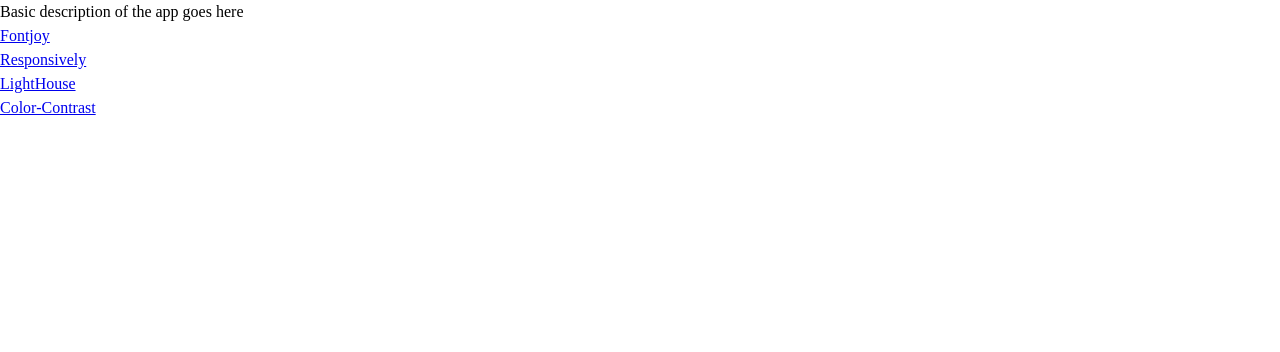
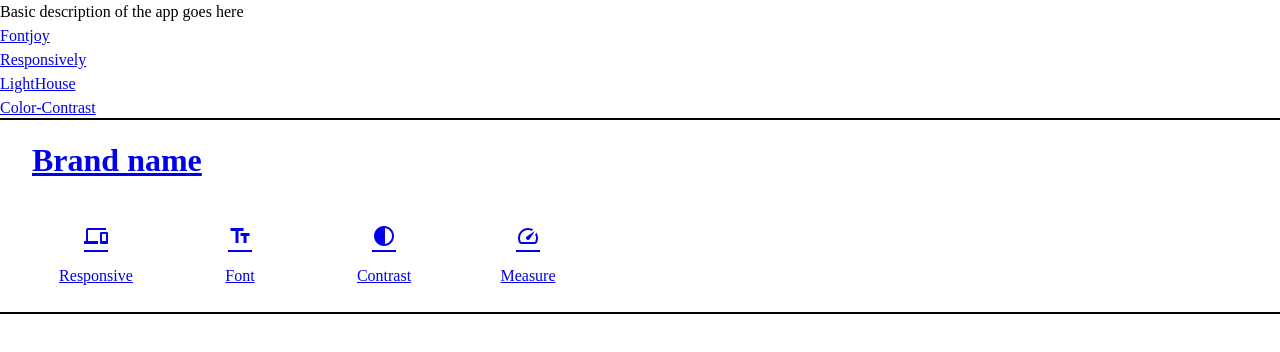
Before and after one commit to coldpigli/hack-neog, a React (Create React App) app: page / in a window 1280 px wide. Shown: the top 352 px of the page. Built offline with nearby package versions, Linux system fonts and the light colour scheme; a web font is replaced by a local one.

Commit message:
Feat : Added Header

```diff
--- a/src/App.js
+++ b/src/App.js
@@ -1,3 +1,4 @@
+import { Header } from "components";
 import RoutingConfigs from "configs";
 import { Toaster } from "react-hot-toast";
 import "./App.css";
@@ -7,6 +8,7 @@
     <div className="App">
       <RoutingConfigs />
       <Toaster />
+      <Header />
     </div>
   );
 }
--- /dev/null
+++ b/src/components/Header/Header.jsx
@@ -0,0 +1,45 @@
+import React from "react";
+import styles from "./Header.module.css";
+import { Link, NavLink } from "react-router-dom";
+
+export default function Header() {
+  return (
+    <div className={styles.header}>
+      <div className={styles.header_hero}>
+        <Link to="/">
+          <h1>Brand name</h1>
+        </Link>
+      </div>
+
+      <div className={styles.navbar}>
+        <NavLink to="/responsively">
+          <div className={styles.navItem}>
+            <span className="material-icons">devices</span>
+            <p>Responsive</p>
+          </div>
+        </NavLink>
+
+        <NavLink to="/fontjoy">
+          <div className={styles.navItem}>
+            <span className="material-icons">text_fields</span>
+            <p>Font</p>
+          </div>
+        </NavLink>
+
+        <NavLink to="/color-contrast">
+          <div className={styles.navItem}>
+            <span className="material-icons">contrast</span>
+            <p>Contrast</p>
+          </div>
+        </NavLink>
+
+        <NavLink to="/lighthouse">
+          <div className={styles.navItem}>
+            <span className="material-icons">speed</span>
+            <p>Measure</p>
+          </div>
+        </NavLink>
+      </div>
+    </div>
+  );
+}
--- /dev/null
+++ b/src/components/Header/Header.module.css
@@ -0,0 +1,42 @@
+.header {
+  height: 12rem;
+  outline: 2px solid;
+  display: flex;
+  flex-flow: column wrap;
+  justify-content: space-between;
+  padding: 1rem 2rem 0;
+  grid-area: header;
+  width: 100%;
+  position: relative;
+  background-color: transparent;
+}
+
+.navbar {
+  display: flex;
+  width: fit-content;
+  justify-content: flex-start;
+  gap: 1rem;
+  align-items: center;
+}
+
+.navItem {
+  display: flex;
+  flex-direction: column;
+  padding: 1rem;
+  gap: 1rem;
+  width: 7rem;
+  height: 7rem;
+  justify-content: center;
+  align-items: center;
+  margin: 0 0.5rem;
+  background-color: inherit;
+  border-radius: 8px;
+}
+
+.navItem:hover {
+  filter: brightness(0.9);
+}
+
+:global .active {
+  border-radius: 8px;
+}
--- a/src/components/index.js
+++ b/src/components/index.js
@@ -4,12 +4,14 @@
 import { ContrastFinder } from "./colorContrast/ContrastFinder";
 import { ReverseAndRandom } from "./colorContrast/ReverseAndRandom";
 import { TextChecker } from "./colorContrast/TextChecker";
+import Header from "./Header/Header";
 
-export{
-    Frames,
-    AddressBar,
-    BackgroundChecker,
-    ContrastFinder,
-    ReverseAndRandom,
-    TextChecker
-}
+export {
+  Frames,
+  AddressBar,
+  BackgroundChecker,
+  ContrastFinder,
+  ReverseAndRandom,
+  TextChecker,
+  Header,
+};
```
